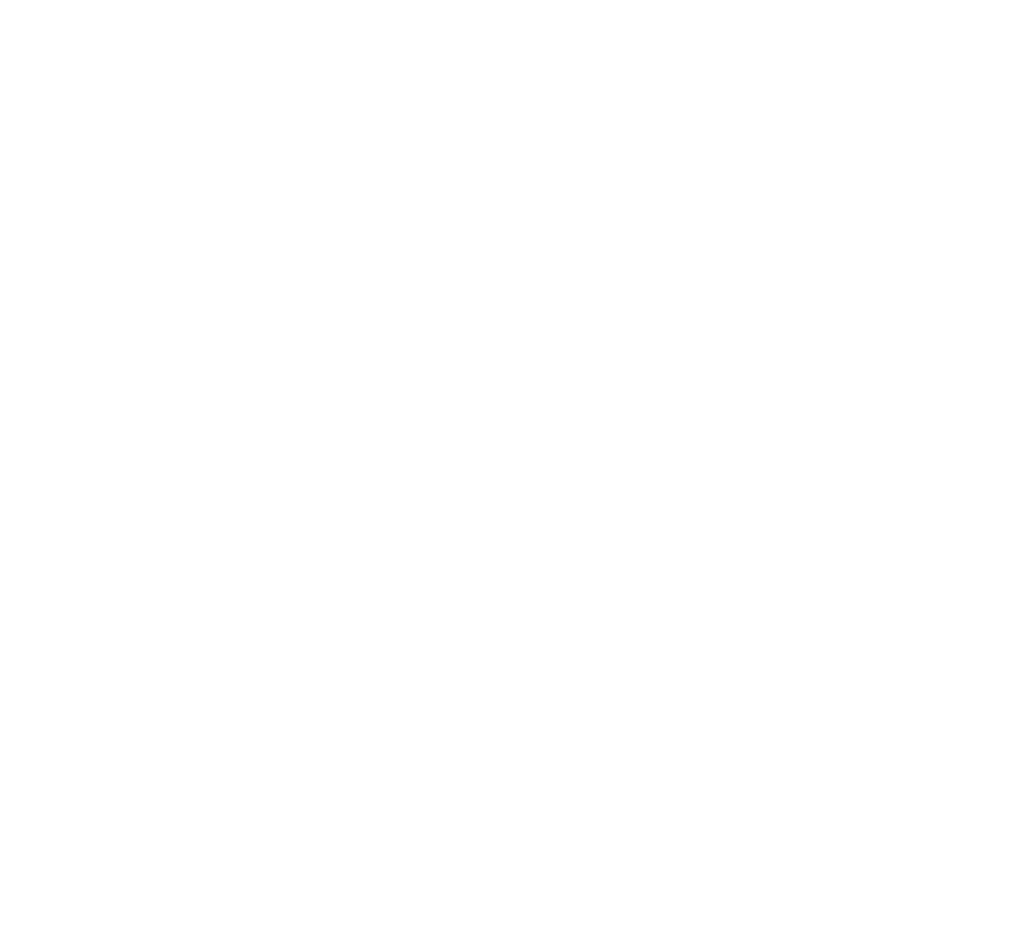
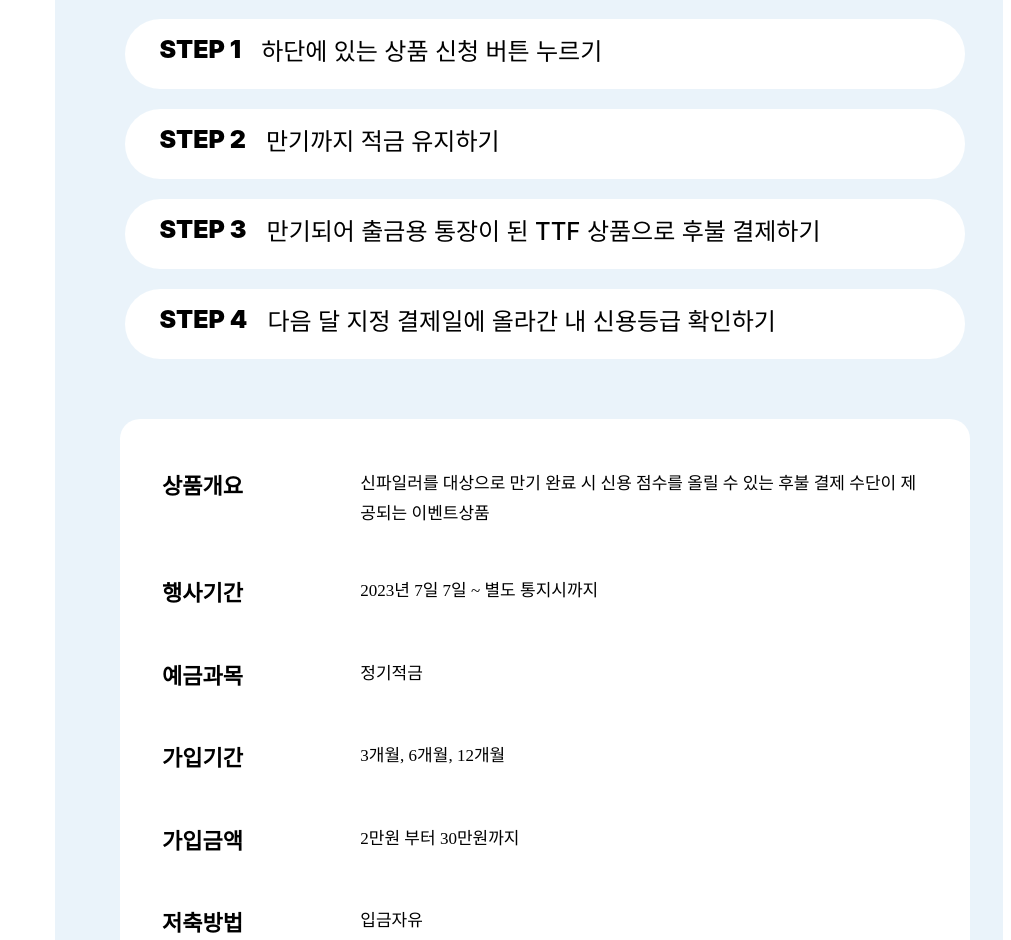
Before and after one commit to Thin-To-Fat/Frontend-Repo, a React (Create React App) app: page /saving/scriptttf in a window 1280 px wide. Before the commit this address had no page. Shown: the part 1860-2800 px from the top of the page, without its empty margins (269-1280 px from the left). Before the commit the page ends 800 px from the top, so only its background shows below. Built offline with nearby package versions, Linux system fonts and the light colour scheme.

Commit message:
feat:ttf적금 소개 페이지

```diff
--- a/src/App.js
+++ b/src/App.js
@@ -4,10 +4,12 @@ import TestPage from './pages/accountBook/TestPage';
 import LoginPage from './pages/accountBook/LoginPage';
 import RegistFormPage from './pages/saving/RegistFormPage';
 import RegistCompletePage from './pages/saving/RegistCompletePage';
+import TTFScriptPage from './pages/saving/TTFScriptPage';
 
 function App() {
   return (
     <Routes>
+      <Route path="" element={<LoginPage/>}/>
       <Route path="/login" element={<LoginPage/>}/>
       {/* 차례대로 대시보드, 입출금내역, 라이브러리 */}
       <Route path="/dashboard">
@@ -21,6 +23,7 @@ function App() {
       </Route>
       <Route path="/saving">
         <Route index element={<TestPage />} />
+        <Route path="scriptttf" element={< TTFScriptPage/>} />
         <Route path="ttfregist" element={<RegistTtfSaving />} />
         <Route path="writeform" element={<RegistFormPage />} />
         <Route path="registcomplete" element={<RegistCompletePage />} />
--- a/src/pages/accountBook/LoginPage.js
+++ b/src/pages/accountBook/LoginPage.js
@@ -8,8 +8,8 @@ import { useNavigate } from 'react-router-dom';
 function LoginPage() {
   const navigate = useNavigate();
   const [userData, setUserData] = useState({
-		email:"",
-		password:""
+		"email":"",
+		"password":""
 	});
 
   const changeUserDataFrom = (e) =>{
@@ -20,11 +20,11 @@ function LoginPage() {
     console.log(userData)
     axios.post( "/api/v1/users/login" , userData, {
       headers: {
-        'Content-Type': 'application/x-www-form-urlencoded',
+        'Content-Type': 'application/json',
       },
     }).then((response) => {
       // localStorage.setItem('X-AUTH-PATH', JSON.stringify(response.data.result));
-      localStorage.setItem('X-AUTH-TOKEN', response.data.result);
+      localStorage.setItem('X-AUTH-TOKEN', response.data.result.token);
       navigate("/dashboard")
     }).catch(()=>{
       alert("로그인에 실패했습니다.")
--- /dev/null
+++ b/src/pages/saving/TTFScriptPage.js
@@ -0,0 +1,90 @@
+
+import Template from '../../component/Template';
+import  './TTFScriptPage.scss';
+import { useNavigate } from 'react-router-dom';
+
+function TTFScriptPage() {
+  const navigate = useNavigate();
+  return (
+    <Template>
+        <div className="bodyContent" id="ttfScriptContent">
+          <div id="ttfScriptImgContent">
+            <img
+                alt=""
+                src={process.env.PUBLIC_URL + '/images/scriptImg.png'}
+                id = "scriptImg"
+            />
+            <img
+                alt=""
+                src={process.env.PUBLIC_URL + '/images/yoyakImg.png'}
+                id = "yoyakImg"
+            />
+          </div>
+          <div id="ttfScriptTextContent">
+            <div id="method">
+              <div id='methodTitle'>상품 사용 방법</div>
+              <div id='methodContent'><p>STEP 1</p><p>하단에 있는 상품 신청 버튼 누르기</p></div>
+              <div id='methodContent'><p>STEP 2</p><p>만기까지 적금 유지하기</p></div>
+              <div id='methodContent'><p>STEP 3</p><p>만기되어 출금용 통장이 된 TTF 상품으로 후불 결제하기</p></div>
+              <div id='methodContent'><p>STEP 4</p><p>다음 달 지정 결제일에 올라간 내 신용등급 확인하기</p></div>
+            </div>
+            <div id="script">
+              <div id="scriptForm">
+                <div id="title">상품개요</div>
+                <div id="content">신파일러를 대상으로 만기 완료 시 신용 점수를 올릴 수 있는
+                후불 결제 수단이 제공되는 이벤트상품 </div>
+              </div>
+              <div id="scriptForm">
+                <div id="title">행사기간</div>
+                <div id="content">2023년 7일 7일 ~ 별도 통지시까지</div>
+              </div>
+              <div id="scriptForm">
+                <div id="title">예금과목</div>
+                <div id="content">정기적금</div>
+              </div>
+              <div id="scriptForm">
+                <div id="title">가입기간</div>
+                <div id="content">3개월, 6개월, 12개월</div>
+              </div>
+              <div id="scriptForm">
+                <div id="title">가입금액</div>
+                <div id="content">2만원 부터 30만원까지</div>
+              </div>
+              <div id="scriptForm">
+                <div id="title">저축방법</div>
+                <div id="content">입금자유</div>
+              </div>
+              <div id="scriptForm">
+                <div id="title">이자지금방식</div>
+                <div id="content">결산원가식</div>
+              </div>
+              <div id="scriptForm">
+                <div id="title">자동재예치</div>
+                <div id="content">불가</div>
+              </div>
+              <div id="scriptForm">
+                <div id="title">일부해지</div>
+                <div id="content">불가</div>
+              </div>
+              <div id="scriptForm">
+                <div id="title">기본이자율</div>
+                <div id="content">
+                  <p>(3개월)    연 4.45%</p>
+                  <p>(6개월)   연 4.55%</p>
+                  <p>(12개월)   연 4.65%</p>
+                </div>
+              </div>
+              <div id="scriptForm">
+                <div id="title">우대이자율</div>
+                <div id="content">신파일러 중복 신청시 0.1% 추가 이자율 누적 적용</div>
+              </div>
+            </div>
+          </div>
+          <button type='button' onClick={()=>{navigate("/saving/ttfregist")}}>신청하기</button>
+        </div>
+
+    </Template>
+  );
+}
+
+export default TTFScriptPage;
--- /dev/null
+++ b/src/pages/saving/TTFScriptPage.scss
@@ -0,0 +1,134 @@
+#ttfScriptContent{
+  background-color: #EAF3FA;
+  border-bottom: 1px solid black;
+  border-top: 1px solid black;
+  display: flex;
+  flex-direction: column;
+  width: 1000px;
+  height: 3450px;
+  margin-right: auto;
+  margin-left: auto;
+}
+
+#ttfScriptImgContent{
+  position: relative;
+
+  img:nth-child(1){
+    position: absolute;
+    top:0;
+    left: -68px;
+    width: 1100px;
+  }
+  img:nth-child(2){
+    position: absolute;
+    top:1200px;
+    right: 50px;
+    width: 900px;
+  }
+}
+
+#ttfScriptTextContent{
+  position: relative;
+  top: 1700px;
+  right: 35px;
+  width: 1050px;
+}
+
+#ttfScriptTextContent > #method {
+  display: flex;
+  flex-direction: column;
+  align-items: center;
+
+  #methodTitle{
+    width: 80%;
+    font-family: 'Inter';
+    font-style: normal;
+    font-size: 24px;
+    font-weight: 999;
+    line-height: 40px;
+    margin-bottom: 30px;
+  }
+  #methodContent{
+    width: 80%;
+    display: flex;
+    background-color: #FFFFFF;
+    border-radius: 50px;
+    height: 70px;
+    margin-top: 20px;
+    padding-left: 35px;
+
+    p:nth-child(1){
+      font-family: 'Inter';
+      font-style: normal;
+      font-size: 25px;
+      font-weight: 999;
+      line-height: 10px;
+      margin-right: 20px;
+    }
+    p:nth-child(2){
+      font-family: 'Inter';
+      font-style: normal;
+      font-size: 24px;
+      font-weight: 500;
+      line-height: 17px;
+      margin-right: 20px;
+    }
+  }
+}
+
+#ttfScriptTextContent > #script {
+  display: flex;
+  flex-direction: column;
+  width: 850px;
+  height: 1100px;
+  margin-top: 60px;
+  padding-bottom: 60px;
+  padding-top: 30px;
+  margin-left: auto;
+  margin-right: auto;
+  align-items: center;
+  justify-content: space-between;
+  border-radius: 20px;
+
+  background-color: #FFFFFF;
+
+
+}
+#ttfScriptTextContent > #script #scriptForm{
+  width: 90%;
+  display: flex;
+  padding-top: 20px;
+
+  #title{
+    font-family: 'Inter';
+    font-style: normal;
+    font-size: 22px;
+    font-weight: 999;
+    margin-right: 60px;
+    width: 140px;
+    line-height: 35px;
+  }
+  #content{
+    width: 75%;
+    font-size: 17px;
+    font-weight: 400;
+    line-height: 30px;
+    > p:nth-child(1){
+      margin-top: 0px;
+    }
+
+  }
+
+}
+#ttfScriptContent > button{
+  position: relative;
+  bottom: -1750px;
+  right: -400px;
+  width: 150px;
+  height: 50px;
+  background-color: #0046FF;
+  border: none;
+  color: #FFFFFF;
+  margin-left: 10px;
+  font-size: 20px;
+}
```
Also changed, not shown: public/images/scriptImg.png (added), public/images/yoyakImg.png (added).
